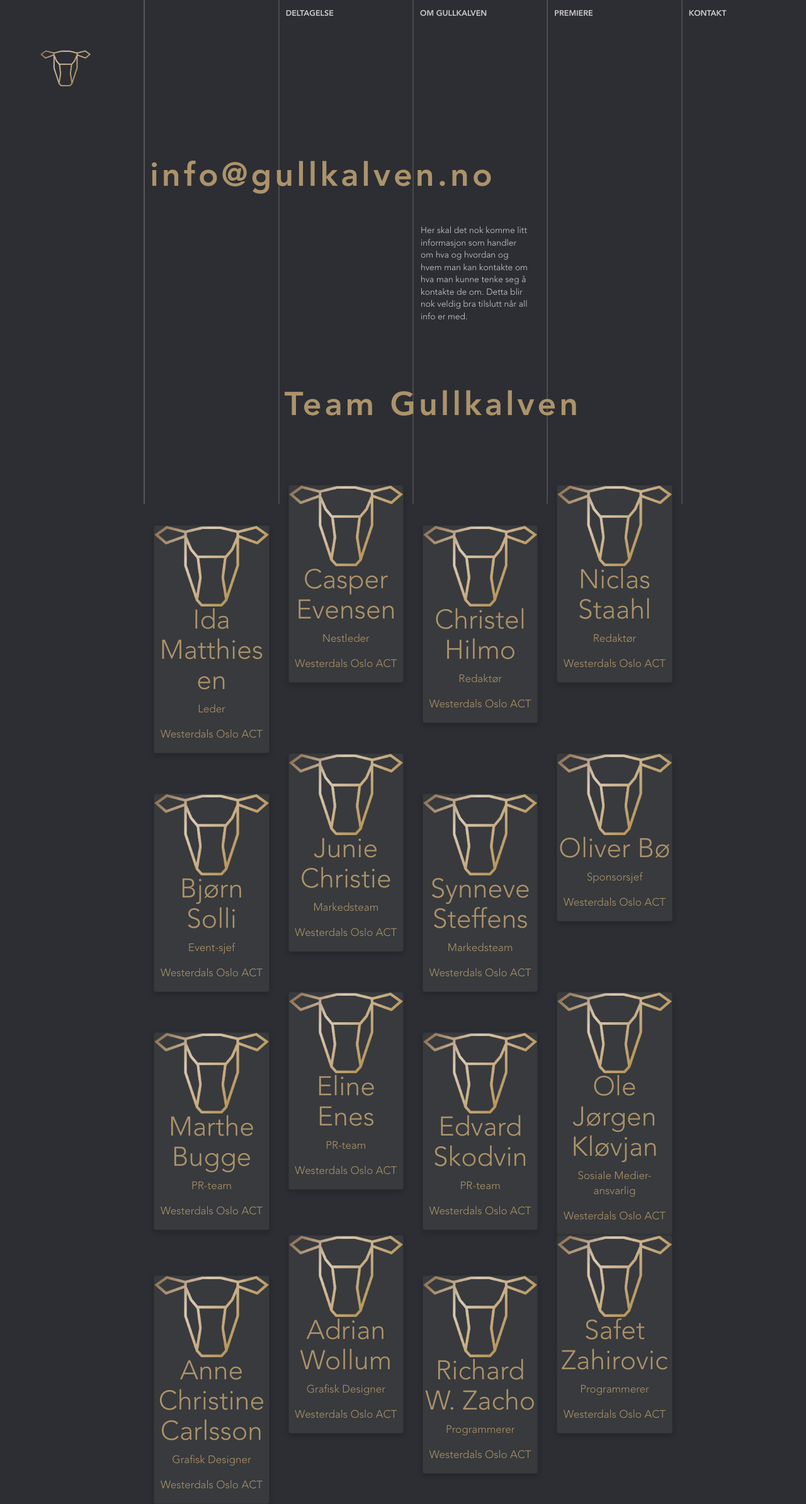
After one commit to PoshYeti/Gullkalven-2018, a PHP site: page /kontakt.html in a window 1280 px wide. The commit adds this page. Shown: the whole page at 63% size. Run offline with PHP 8.4, Linux system fonts and the light colour scheme; some libraries are stand-ins or nearby versions.

Commit message:
Kontakt.html

```diff
--- a/index.css
+++ b/index.css
@@ -216,6 +216,7 @@ p {
     font-size: 50px;
     letter-spacing: 0.1em;
     padding-left: 0.2em;
+    white-space: nowrap;
 
 }
 
@@ -311,3 +312,46 @@ a {
     position: relative;
     z-index: 1;
 }
+
+.container-fluid .row .col-md-6 .card {
+    left: 2vh;
+    background-color: #383a3d;
+    box-shadow: 0 4px 8px 0 rgba(0,0,0,0.2);
+    transition: 0.3s;
+}
+
+.container-fluid .row .col-md-6 .card:hover {
+    box-shadow: 0 20px 50px 0 rgba(0,0,0,0.2);
+}
+
+.container-fluid .row .col-md-6 .contact-text {
+    color: #ac936a;
+    font-family: 'avenir-light', sans-serif;
+    text-align: center;
+    font-size: 20;
+
+}
+
+.container-fluid .row .col-md-6 .h1{
+    color: black;
+    font-family: 'avenir-light', sans-serif;
+    text-align: center;
+    font-size: 13px;
+}
+
+.container-fluid .row .col-md-6 button {
+  border: none;
+  outline: 0;
+  display: inline-block;
+  padding: 8px;
+  color: white;
+  background-color: #000;
+  text-align: center;
+  cursor: pointer;
+  width: 100%;
+  font-size: 18px;
+}
+
+.container-fluid .row .col-md-6 button:hover, a:hover {
+  opacity: 0.7;
+}
--- /dev/null
+++ b/kontakt.html
@@ -0,0 +1,377 @@
+<!DOCTYPE html>
+<html lang="en">
+
+<head>
+    <title>Gullkalven 2018</title>
+    <meta charset="utf-8">
+    <meta name="viewport" content="width=device-width, initial-scale=1">
+    <meta name="description" content="">
+    <meta name="author" content="Richard W. Zacho & Safet Zahirovic">
+
+    <meta charset="utf-8">
+    <meta name="viewport" content="width=device-width, initial-scale=1">
+    <link rel="stylesheet" href="https://maxcdn.bootstrapcdn.com/bootstrap/4.0.0/css/bootstrap.min.css" integrity="sha384-Gn5384xqQ1aoWXA+058RXPxPg6fy4IWvTNh0E263XmFcJlSAwiGgFAW/dAiS6JXm" crossorigin="anonymous">
+
+    <meta property="og:image" content="img/logo.png" />
+    <meta property="og:description" content="Gullkalven - Norges største studentkonkurranse!" />
+    <meta property="og:type" content="website" />
+    <meta property="og:url" content="http://www.gullkalven.no/index.html" />
+    <meta property="og:title" content="Gullkalven" />
+
+    <link rel="icon" href="img/logo.png">
+
+    <script src="https://code.jquery.com/jquery-3.2.1.slim.min.js" integrity="sha384-KJ3o2DKtIkvYIK3UENzmM7KCkRr/rE9/Qpg6aAZGJwFDMVNA/GpGFF93hXpG5KkN" crossorigin="anonymous"></script>
+    <script src="https://cdnjs.cloudflare.com/ajax/libs/popper.js/1.12.9/umd/popper.min.js" integrity="sha384-ApNbgh9B+Y1QKtv3Rn7W3mgPxhU9K/ScQsAP7hUibX39j7fakFPskvXusvfa0b4Q" crossorigin="anonymous"></script>
+    <script src="https://maxcdn.bootstrapcdn.com/bootstrap/4.0.0/js/bootstrap.min.js" integrity="sha384-JZR6Spejh4U02d8jOt6vLEHfe/JQGiRRSQQxSfFWpi1MquVdAyjUar5+76PVCmYl" crossorigin="anonymous"></script>
+    <script src="http://code.jquery.com/jquery-3.3.1.js" integrity="sha256-2Kok7MbOyxpgUVvAk/HJ2jigOSYS2auK4Pfzbm7uH60=" crossorigin="anonymous"></script>
+    <script src="script.js"></script>
+
+    <link rel="stylesheet" type="text/css" href="index.css">
+
+    <body>
+
+        <script src="scripts/backtotop.js"></script>
+
+        <button onclick="topFunction()" id="top-btn" title="Go to top"> &#8593; Top</button>
+
+        <!--TLF-->
+        <div class="navbar navbar-center navbar-expand-lg  d-block d-sm-none d-none d-sm-block d-md-none">
+
+            <a href="#" class="navbar-brand"></a>
+            <button class="navbar-toggler navbar-center" type="button" data-toggle="collapse" data-target="#collapsingNavbar2">
+        <span class="navbar-toggler-icon"></span>
+        </button>
+            <div class="navbar-collapse collapse justify-content-center" id="collapsingNavbar2">
+                <div>
+                    <!--placeholder to evenly space flexbox items and center links-->
+                </div>
+                <ul class="nav navbar-nav navbar-center">
+                    <li class="nav-item">
+                        <a class="nav-link" href="index.html">DELTAGELSE</a>
+                    </li>
+
+                    <li class="nav-item">
+
+                        <a class="nav-link" href="om.html">OM GULLKALVEN</a>
+                    </li>
+
+                    <li class="nav-item">
+
+                        <a class="nav-link" href="premiere.html">PREMIERE</a>
+                    </li>
+
+                    <li class="nav-item">
+
+                        <a class="nav-link" href="#">KONTAKT</a>
+                    </li>
+                </ul>
+            </div>
+        </div>
+
+        <div class="container-fluid">
+
+                <div class="row fake">
+
+                    <div class="col-sm-2 d-none d-sm-none d-md-block" >
+
+                        <a><img id="toprow"   src="img/logo.png" border="0" alt="Link to this page" class="logo"></a>
+
+                    </div>
+
+                    <div class=" col-sm-2 d-none d-sm-none d-md-block">
+                        <div class="line"></div>
+                        <div class="line d-none d-sm-block .d-md-none"></div>
+                    </div>
+
+                    <div class="  col-sm-2 d-none d-sm-none d-md-block ">
+                        <div class="line"></div>
+                        <div class="deltagelse"><a href="index.html" style="text-decoration:none; position: fixed; z-index: 2;" >DELTAGELSE</a></div>
+                    </div>
+
+                    <div class=" col-sm-2 d-none d-sm-none d-md-block">
+                        <div class="line"></div>
+                        <div class="deltagelse"><a href="om.html" style="text-decoration:none; position: fixed;   z-index: 2;">OM GULLKALVEN</a></div>
+                    </div>
+
+                    <div class=" col-sm-2 d-none d-sm-none d-md-block">
+                        <div class="line"></div>
+                        <div class="deltagelse"><a href="premiere.html" style="text-decoration:none; position: fixed;  z-index: 2;">PREMIERE</a></div>
+
+                    </div>
+                    <div class="col-sm-2 d-none d-sm-none d-md-block">
+                        <div class="line"></div>
+                        <div class="deltagelse"><a href="#" style="text-decoration:none; position: fixed;  z-index: 2;">KONTAKT</a></div>
+
+                    </div>
+                </div>
+            </div>
+
+        <div class="container-fluid">
+
+            <div class="row fake">
+
+                <div class="col-sm-2  test d-none d-sm-none d-md-block">
+                    <h1><br><br><br></h1>
+                </div>
+
+                <div class="col-sm-2 d-none d-sm-none d-md-block">
+                </div>
+
+                <div class="col-sm-2 d-none d-sm-none d-md-block ">
+                </div>
+
+                <div class=" col-sm-2 d-none d-sm-none d-md-block">
+                </div>
+
+                <div class=" col-sm-2 d-none d-sm-none d-md-block">
+                </div>
+                <div class="col-sm-2 d-none d-sm-none d-md-block">
+                </div>
+            </div>
+        </div>
+
+        <div class="container-fluid">
+            <div class="row">
+                <div class="col-xs-12 col-md-4 col-lg-2 d-sm-block">
+
+                </div>
+                <div class="col-xs-12 col-md-4 col-lg-2 d-sm-block">
+                    <p class="design gold-text">info@gullkalven.no<br><br></p>
+                </div>
+                <div class="col-xs-12 col-md-4 col-lg-2 d-sm-block">
+
+                </div>
+                <div class="col-xs-12 col-md-6 col-lg-2 d-sm-block">
+                    <p class="normal-text"><br><br><br><br><br><br>Her skal det nok komme litt informasjon som handler om hva og hvordan og hvem man kan kontakte om hva man kunne tenke seg å kontakte de om. Detta blir nok veldig bra tilslutt når all info er med.
+                    </p>
+                </div>
+                <div class="col-xs-12 col-md-4 col-lg-2 d-sm-block">
+
+
+                </div>
+                <div class="col-xs-12 col-md-4 col-lg-2 d-sm-block">
+
+                </div>
+            </div>
+        </div>
+
+        <div class="container-fluid">
+
+            <div class="row fake">
+
+                <div class="col-sm-2  test d-none d-sm-none d-md-block">
+                </div>
+
+                <div class="col-sm-2 d-none d-sm-none d-md-block">
+                </div>
+
+                <div class="col-xs-12 col-md-4 col-lg-2 d-sm-block">
+                    <p class="design gold-text"><br>Team Gullkalven<br><br></p>
+                </div>
+
+                <div class="col-sm-2 d-none d-sm-none d-md-block ">
+                </div>
+
+                <div class=" col-sm-2 d-none d-sm-none d-md-block">
+                </div>
+                <div class="col-sm-2 d-none d-sm-none d-md-block">
+                </div>
+            </div>
+        </div>
+
+        <div class="container-fluid">
+            <div class="row">
+                <div class="col-xs-12 col-md-4 col-lg-2 d-sm-block">
+                </div>
+
+                 <div class="col-xs-12 col-sm-6 col-md-6 col-lg-5 col-xl-2 d-sm-block">
+                    <p><br><br></p>
+                    <div class="card contact-text">
+                        <img  id="contact-img" src="/img/logo.png" alt="Ida" style="width:100%">
+                        <h1>Ida Matthiesen</h1>
+                        <p class="contact-text">Leder</p>
+                        <p class="contact-text">Westerdals Oslo ACT</p>
+                    </div>
+                </div>
+
+                <div class="col-xs-12 col-sm-6 col-md-6 col-lg-5 col-xl-2 d-sm-block">
+                    <div class="card contact-text">
+                        <img  id="contact-img" src="/img/logo.png" alt="Ida" style="width:100%">
+                        <h1>Casper Evensen</h1>
+                        <p class="contact-text">Nestleder</p>
+                        <p class="contact-text">Westerdals Oslo ACT</p>
+                    </div>
+                </div>
+
+                <div class="col-xs-12 col-sm-6 col-md-6 col-lg-5 col-xl-2 d-sm-block">
+                    <p><br><br></p>
+                    <div class="card contact-text">
+                        <img  id="contact-img" src="/img/logo.png" alt="Ida" style="width:100%">
+                        <h1>Christel Hilmo</h1>
+                        <p class="contact-text">Redaktør</p>
+                        <p class="contact-text">Westerdals Oslo ACT</p>
+                    </div>
+                </div>
+
+                <div class="col-xs-12 col-sm-6 col-md-6 col-lg-5 col-xl-2 d-sm-block">
+                    <div class="card contact-text">
+                        <img  id="contact-img" src="/img/logo.png" alt="Ida" style="width:100%">
+                        <h1>Niclas Staahl</h1>
+                        <p class="contact-text">Redaktør</p>
+                        <p class="contact-text">Westerdals Oslo ACT</p>
+                    </div>
+                </div>
+
+                <div class="col-xs-12 col-md-4 col-lg-2 d-sm-block">
+
+                </div>
+            </div>
+        </div>
+
+        <div class="container-fluid">
+            <div class="row">
+                <div class="col-xs-12 col-md-4 col-lg-2 d-sm-block">
+                </div>
+
+                 <div class="col-xs-12 col-sm-6 col-md-6 col-lg-5 col-xl-2 d-sm-block">
+                    <p><br><br></p>
+                    <div class="card contact-text">
+                        <img  id="contact-img" src="/img/logo.png" alt="Ida" style="width:100%">
+                        <h1>Bjørn Solli</h1>
+                        <p class="contact-text">Event-sjef</p>
+                        <p class="contact-text">Westerdals Oslo ACT</p>
+                    </div>
+                </div>
+
+                <div class="col-xs-12 col-sm-6 col-md-6 col-lg-5 col-xl-2 d-sm-block">
+                    <div class="card contact-text">
+                        <img  id="contact-img" src="/img/logo.png" alt="Ida" style="width:100%">
+                        <h1>Junie Christie</h1>
+                        <p class="contact-text">Markedsteam</p>
+                        <p class="contact-text">Westerdals Oslo ACT</p>
+                    </div>
+                </div>
+
+                <div class="col-xs-12 col-sm-6 col-md-6 col-lg-5 col-xl-2 d-sm-block">
+                    <p><br><br></p>
+                    <div class="card contact-text">
+                        <img  id="contact-img" src="/img/logo.png" alt="Ida" style="width:100%">
+                        <h1>Synneve Steffens</h1>
+                        <p class="contact-text">Markedsteam</p>
+                        <p class="contact-text">Westerdals Oslo ACT</p>
+                    </div>
+                </div>
+
+                <div class="col-xs-12 col-sm-6 col-md-6 col-lg-5 col-xl-2 d-sm-block">
+                    <div class="card contact-text">
+                        <img  id="contact-img" src="/img/logo.png" alt="Ida" style="width:100%">
+                        <h1>Oliver Bø</h1>
+                        <p class="contact-text">Sponsorsjef</p>
+                        <p class="contact-text">Westerdals Oslo ACT</p>
+                    </div>
+                </div>
+
+                <div class="col-xs-12 col-md-4 col-lg-2 d-sm-block">
+
+                </div>
+            </div>
+        </div>
+
+        <div class="container-fluid">
+            <div class="row">
+                <div class="col-xs-12 col-md-4 col-lg-2 d-sm-block">
+                </div>
+
+                 <div class="col-xs-12 col-sm-6 col-md-6 col-lg-5 col-xl-2 d-sm-block">
+                    <p><br><br></p>
+                    <div class="card contact-text">
+                        <img  id="contact-img" src="/img/logo.png" alt="Ida" style="width:100%">
+                        <h1>Marthe Bugge</h1>
+                        <p class="contact-text">PR-team</p>
+                        <p class="contact-text">Westerdals Oslo ACT</p>
+                    </div>
+                </div>
+
+                <div class="col-xs-12 col-sm-6 col-md-6 col-lg-5 col-xl-2 d-sm-block">
+                    <div class="card contact-text">
+                        <img  id="contact-img" src="/img/logo.png" alt="Ida" style="width:100%">
+                        <h1>Eline Enes</h1>
+                        <p class="contact-text">PR-team</p>
+                        <p class="contact-text">Westerdals Oslo ACT</p>
+                    </div>
+                </div>
+
+                <div class="col-xs-12 col-sm-6 col-md-6 col-lg-5 col-xl-2 d-sm-block">
+                    <p><br><br></p>
+                    <div class="card contact-text">
+                        <img  id="contact-img" src="/img/logo.png" alt="Ida" style="width:100%">
+                        <h1>Edvard Skodvin</h1>
+                        <p class="contact-text">PR-team</p>
+                        <p class="contact-text">Westerdals Oslo ACT</p>
+                    </div>
+                </div>
+
+                <div class="col-xs-12 col-sm-6 col-md-6 col-lg-5 col-xl-2 d-sm-block">
+                    <div class="card contact-text">
+                        <img  id="contact-img" src="/img/logo.png" alt="Ida" style="width:100%">
+                        <h1>Ole Jørgen Kløvjan</h1>
+                        <p class="contact-text">Sosiale Medier-ansvarlig</p>
+                        <p class="contact-text">Westerdals Oslo ACT</p>
+                    </div>
+                </div>
+
+                <div class="col-xs-12 col-md-4 col-lg-2 d-sm-block">
+
+                </div>
+            </div>
+        </div>
+
+        <div class="container-fluid">
+            <div class="row">
+                <div class="col-xs-12 col-md-4 col-lg-2 d-sm-block">
+                </div>
+
+                 <div class="col-xs-12 col-sm-6 col-md-6 col-lg-5 col-xl-2 d-sm-block">
+                    <p><br><br></p>
+                    <div class="card contact-text">
+                        <img  id="contact-img" src="/img/logo.png" alt="Ida" style="width:100%">
+                        <h1>Anne Christine Carlsson</h1>
+                        <p class="contact-text">Grafisk Designer</p>
+                        <p class="contact-text">Westerdals Oslo ACT</p>
+                    </div>
+                </div>
+
+                <div class="col-xs-12 col-sm-6 col-md-6 col-lg-5 col-xl-2 d-sm-block">
+                    <div class="card contact-text">
+                        <img  id="contact-img" src="/img/logo.png" alt="Ida" style="width:100%">
+                        <h1>Adrian Wollum</h1>
+                        <p class="contact-text">Grafisk Designer</p>
+                        <p class="contact-text">Westerdals Oslo ACT</p>
+                    </div>
+                </div>
+
+                <div class="col-xs-12 col-sm-6 col-md-6 col-lg-5 col-xl-2 d-sm-block">
+                    <p><br><br></p>
+                    <div class="card contact-text">
+                        <img  id="contact-img" src="/img/logo.png" alt="Ida" style="width:100%">
+                        <h1>Richard W. Zacho</h1>
+                        <p class="contact-text">Programmerer</p>
+                        <p class="contact-text">Westerdals Oslo ACT</p>
+                    </div>
+                </div>
+
+                <div class="col-xs-12 col-sm-6 col-md-6 col-lg-5 col-xl-2 d-sm-block">
+                    <div class="card contact-text">
+                        <img  id="contact-img" src="/img/logo.png" alt="Ida" style="width:100%">
+                        <h1>Safet Zahirovic</h1>
+                        <p class="contact-text">Programmerer</p>
+                        <p class="contact-text">Westerdals Oslo ACT</p>
+                    </div>
+                </div>
+
+                <div class="col-xs-12 col-md-4 col-lg-2 d-sm-block">
+
+                </div>
+            </div>
+        </div>
+    </body>
```
